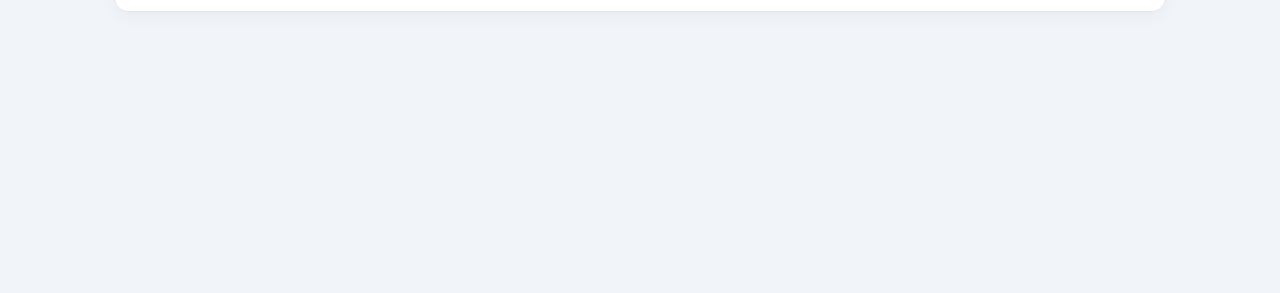
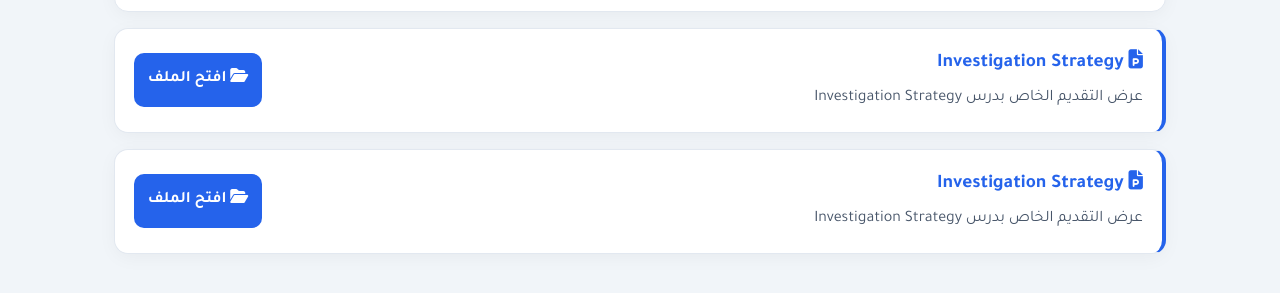
Before and after one commit to mmddx1010/Teacher-platform, a plain HTML site: page lessons-2nd.html in a window 1280 px wide. Shown: the part 571-864 px from the top of the page. Before the commit the page ends 800 px from the top, so only its background shows below. Drawn offline with Linux system fonts and the light colour scheme; files that its build step writes are made by us from their sources.

Commit message:
Update lessons-2nd.html

```diff
--- a/lessons-2nd.html
+++ b/lessons-2nd.html
@@ -70,6 +70,34 @@
                 </a>
             </div>
 
+            <!-- Influential People (ملف عرض تقديمى) -->
+            <div class="card-feature" style="display: flex; justify-content: space-between; align-items: center; padding: 1.2rem; border-right: 4px solid var(--primary);">
+                <div>
+                    <h3 style="margin: 0; font-size: 1.2rem; color: var(--primary);">
+                        <i class="fa-solid fa-file-powerpoint"></i> Investigation Strategy
+                    </h3>
+                    <p style="margin: 0.3rem 0 0 0; color: var(--text-muted);">عرض التقديم الخاص بدرس Investigation Strategy</p>
+                </div>
+                <!-- استبدل الرابط أدناه برابط Google Drive الخاص بالملف -->
+                <a href="https://acrobat.adobe.com/id/urn:aaid:sc:AP:469b9cdc-f1c5-455b-ad8e-751f67734dcb" target="_blank" class="btn-interactive" style="width: auto;">
+                    <i class="fa-solid fa-folder-open"></i> افتح الملف
+                </a>
+            </div>
+
+            <!-- Influential People (ملف عرض تقديمى) -->
+            <div class="card-feature" style="display: flex; justify-content: space-between; align-items: center; padding: 1.2rem; border-right: 4px solid var(--primary);">
+                <div>
+                    <h3 style="margin: 0; font-size: 1.2rem; color: var(--primary);">
+                        <i class="fa-solid fa-file-powerpoint"></i> Investigation Strategy
+                    </h3>
+                    <p style="margin: 0.3rem 0 0 0; color: var(--text-muted);">عرض التقديم الخاص بدرس Investigation Strategy</p>
+                </div>
+                <!-- استبدل الرابط أدناه برابط Google Drive الخاص بالملف -->
+                <a href="https://acrobat.adobe.com/id/urn:aaid:sc:AP:b4ce9fd8-a712-463f-a46a-44d6122e4b40" target="_blank" class="btn-interactive" style="width: auto;">
+                    <i class="fa-solid fa-folder-open"></i> افتح الملف
+                </a>
+            </div>
+
 
         </div>
     </main>
```
